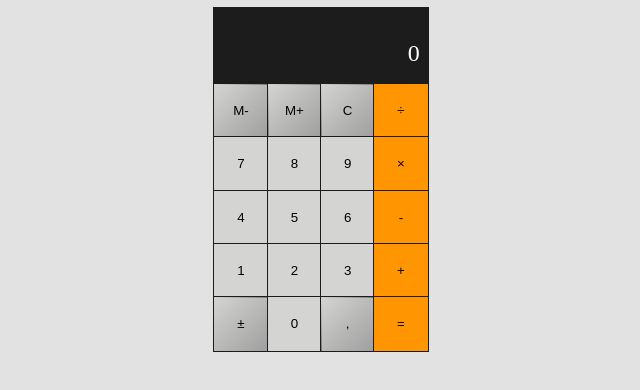
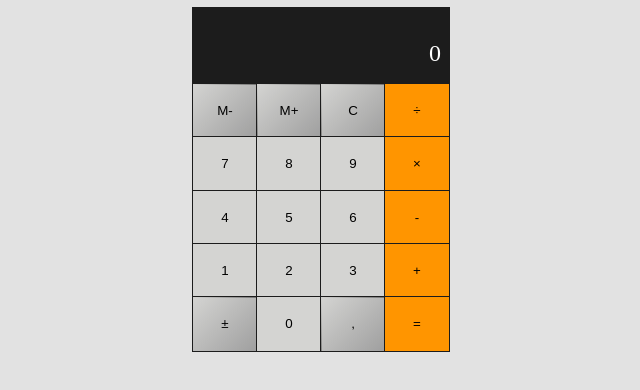
Before and after one commit to thekauer/calculator, a React (Create React App) app in the folder calculator/: page / in a window 1280 px wide. Shown: the top 390 px of the page, without its empty margins (319-959 px from the left). Built offline with nearby package versions, Linux system fonts and the light colour scheme.

Commit message:
fix width

```diff
--- a/calculator/src/App.css
+++ b/calculator/src/App.css
@@ -31,10 +31,10 @@
 .grid {
     display:grid;
     place-content: center;
+    grid-template-columns: 4em 4em 4em 4em;
 }
 
 .grid button {
-    width: 4em;
     height: 4em;
     border:0px;
     outline: 1px solid var(--black);
```
